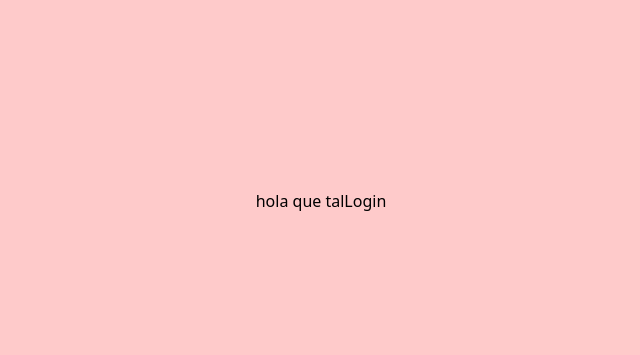
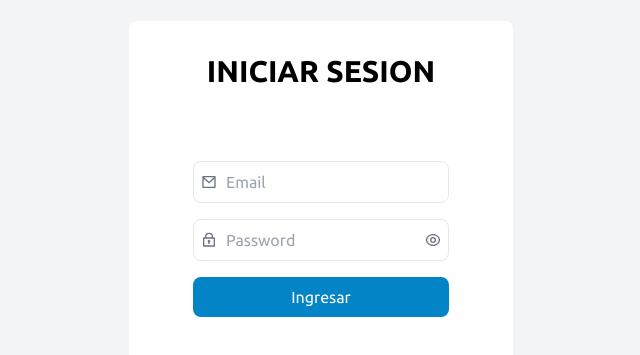
Before and after one commit to JorgeDCoria/login-prototype, a React (Create React App) app: page / in a window 1280 px wide. Shown: the part 199-554 px from the top of the page, without its empty margins (319-959 px from the left). Built offline with nearby package versions, Linux system fonts and the light colour scheme.

Commit message:
perf/add style to Login component

```diff
--- a/package.json
+++ b/package.json
@@ -8,6 +8,7 @@
     "@testing-library/user-event": "^13.5.0",
     "react": "^18.2.0",
     "react-dom": "^18.2.0",
+    "react-icons": "^4.7.1",
     "react-router-dom": "^6.8.0",
     "react-scripts": "5.0.1",
     "web-vitals": "^2.1.4"
--- a/src/index.css
+++ b/src/index.css
@@ -1,3 +1,8 @@
+@import url('https://fonts.googleapis.com/css2?family=Ubuntu:ital,wght@0,400;0,500;0,700;1,400&display=swap');
 @tailwind base;
 @tailwind components;
 @tailwind utilities;
+
+*{
+  font-family: 'Ubuntu', sans-serif;
+}
--- a/src/layouts/auth/AuthLayout.jsx
+++ b/src/layouts/auth/AuthLayout.jsx
@@ -1,8 +1,7 @@
 import { Outlet } from "react-router-dom";
 export default function AuthLayout() {
   return (
-    <div className="bg-red-200 min-h-screen flex items-center justify-center">
-      hola que tal
+    <div className="bg-gray-100 min-h-screen flex items-center justify-center">
       <Outlet />
     </div>
   );
--- a/src/pages/auth/Login.jsx
+++ b/src/pages/auth/Login.jsx
@@ -1,3 +1,60 @@
+import { useState } from "react";
+import {
+  RiMailLine,
+  RiLock2Line,
+  RiEyeCloseLine,
+  RiEyeLine,
+} from "react-icons/ri";
 export default function Login() {
-  return <div>Login</div>;
+  const [showPassword, setShowPassword] = useState(false);
+  const handleShowPassword = () => {
+    setShowPassword(!showPassword);
+  };
+  return (
+    <div className="bg-white rounded-lg p-8 w-96">
+      <div className="mb-10">
+        <h1 className="text-3xl uppercase font-bold text-center">
+          Iniciar sesion
+        </h1>
+      </div>
+      <form className="bg-white p-8 flex flex-col gap-4">
+        <div className="relative">
+          <RiMailLine className="absolute left-2 top-1/2 -translate-y-1/2 text-gray-500" />
+          <input
+            type="email"
+            name=""
+            className="border border-gray-200 px-8 py-2 w-full outline-none rounded-lg "
+            id=""
+            placeholder="Email"
+          />
+        </div>
+        <div className="relative">
+          <RiLock2Line className="absolute left-2 top-1/2 -translate-y-1/2 text-gray-500" />
+          <input
+            type={`${!showPassword ? "password" : "text"}`}
+            name=""
+            className="border border-gray-200 px-8 py-2 w-full outline-none rounded-lg "
+            id=""
+            placeholder="Password"
+          />
+          {!showPassword ? (
+            <RiEyeLine
+              onClick={() => handleShowPassword()}
+              className="absolute right-2 top-1/2 -translate-y-1/2 text-gray-500 hover:cursor-pointer"
+            />
+          ) : (
+            <RiEyeCloseLine
+              onClick={handleShowPassword}
+              className="absolute right-2 top-1/2 -translate-y-1/2 text-gray-500 hover:cursor-pointer"
+            />
+          )}
+        </div>
+        <div>
+          <button className="bg-sky-600 text-white w-full py-2 px-4 rounded-lg hover:bg-sky-800 hover:scale-105 transition-all">
+            Ingresar
+          </button>
+        </div>
+      </form>
+    </div>
+  );
 }
```
Also changed, not shown: 1 other file (tests, documents, lock files or other folders).
